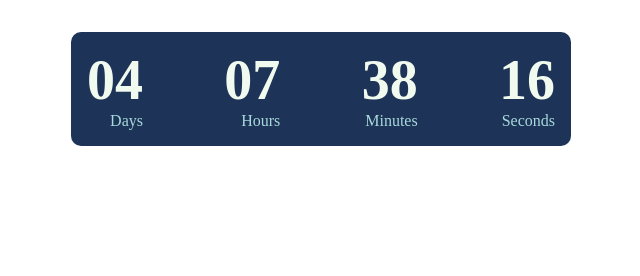
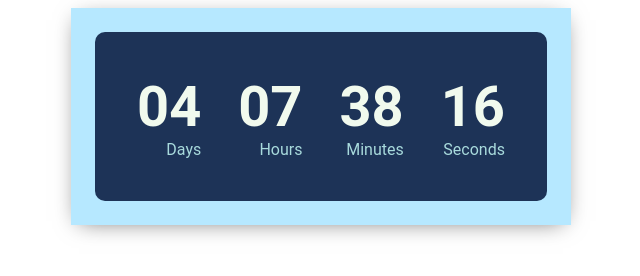
Before and after one commit to natso9/geno, a plain HTML site: page index.html in a window 1280 px wide. Shown: the whole page, without its empty margins (319-959 px from the left). Drawn offline with Linux system fonts and the light colour scheme.

Commit message:
Update style.css

```diff
--- a/style.css
+++ b/style.css
@@ -1,8 +1,12 @@
 .countdown-container {
+  background: #b6e8ff;
   padding: 24px;
   color: #1d3357;
+  font-family: "Roboto", sans-serif;
   width: 500px;
+  box-sizing: border-box;
   margin: 0 auto;
+  box-shadow: 0 4px 22px -8px rgba(0, 0, 0, 0.6);
 }
 
 .countdown-container .countdown-heading {
@@ -18,7 +22,7 @@
 .timer {
   background: #1d3357;
   color: #f1faee;
-  padding: 16px;
+  padding: 42px;
   display: flex;
   justify-content: space-between;
   text-align: right;
@@ -43,7 +47,7 @@
   color: #f1faee;
   font-weight: bold;
   text-align: center;
-
+  transition: background-color 500ms;
 }
 
 .countdown-btn:hover {
```
